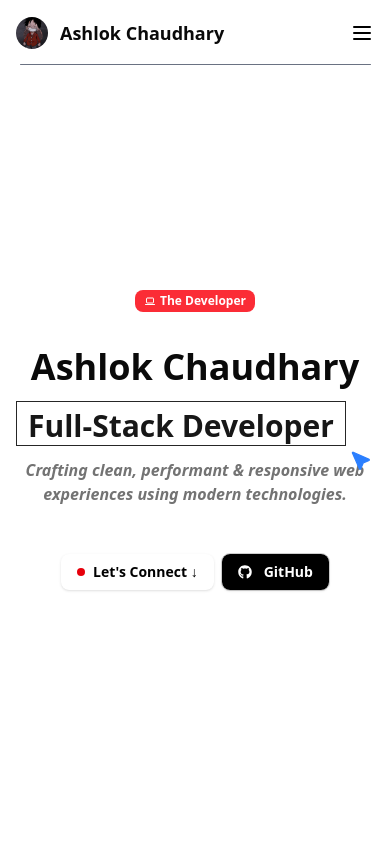
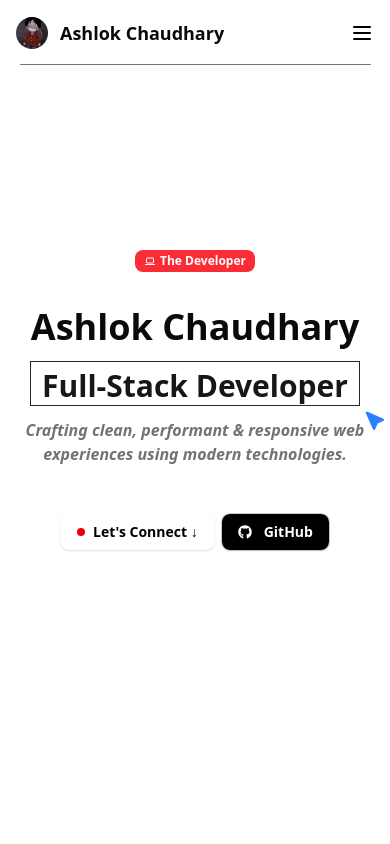
Before and after one commit to crcasis/devops-portfolio-crcasis, a Next.js app: page / in a window 390 px wide. Shown: the top 844 px of the page. Built offline with nearby package versions, Linux system fonts and the light colour scheme.

Commit message:
Fixing Hero Content Alignment

```diff
--- a/src/components/sub/HeroContent.tsx
+++ b/src/components/sub/HeroContent.tsx
@@ -42,7 +42,7 @@ const HeroContent: FC = () => {
     <motion.section
       initial="hidden"
       animate="visible"
-      className="flex flex-col items-center justify-center text-center gap-8 px-4 sm:px-8 lg:px-16 pt-20 lg:pt-5 w-full min-h-[calc(100vh-80px)] bg-background"
+      className="flex flex-col items-center justify-center text-center gap-8 px-4 sm:px-8 lg:px-16 lg:pt-5 w-full min-h-[calc(100vh-80px)] bg-background"
     >
       <motion.div variants={slideInFromTop} className="flex items-center gap-2">
         <Badge variant="secondary" className="bg-red-500 text-white dark:bg-red-500 font-extrabold">
@@ -53,7 +53,7 @@ const HeroContent: FC = () => {
 
       <motion.div
         variants={slideInFromLeft(0.5)}
-        className="flex flex-col gap-3 text-4xl sm:text-5xl lg:text-6xl font-extrabold leading-tight"
+        className="flex flex-col items-center justify-between gap-3 text-4xl sm:text-5xl lg:text-6xl font-extrabold leading-tight"
       >
         <span className="text-4xl sm:text-5xl lg:text-6xl font-extrabold leading-tight">
           Ashlok Chaudhary
```
